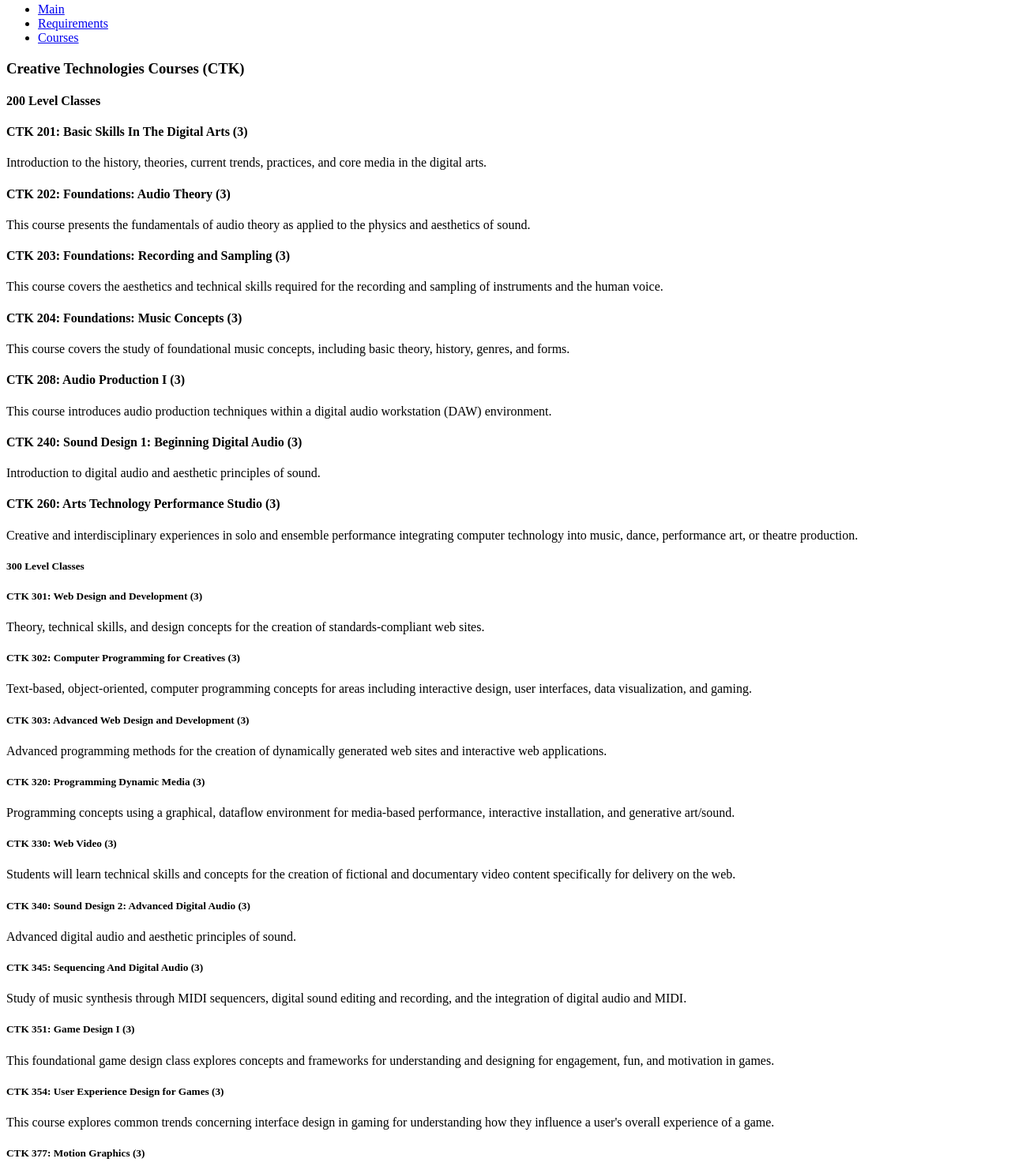
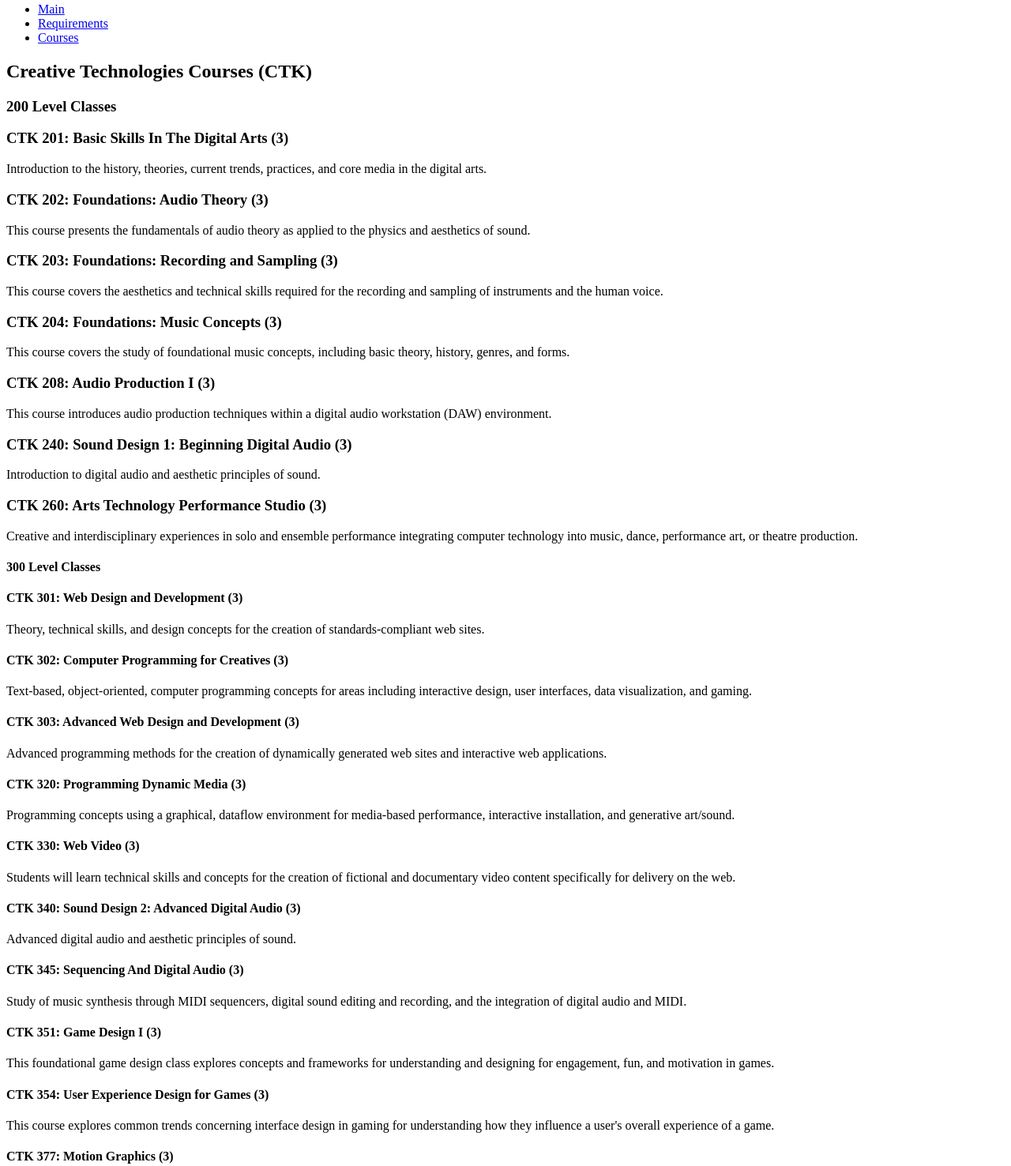
Before and after one commit to Zeebeegeebeez/CTK301, a plain HTML site: page assignment2/courses.html in a window 1280 px wide. Shown: the part 77-1553 px from the top of the page at 79% size. Drawn offline with Linux system fonts and the light colour scheme.

Commit message:
Add files via upload

```diff
--- a/assignment2/courses.html
+++ b/assignment2/courses.html
@@ -17,57 +17,57 @@
       </ul>
 
 
-  <h3>Creative Technologies Courses (CTK)</h3>
+  <h2>Creative Technologies Courses (CTK)</h2>
 
-  <h4><strong>200 Level Classes</strong></h4>
+  <h3><strong>200 Level Classes</strong></h3>
 
-  <h4><strong>CTK 201: Basic Skills In The Digital Arts (3) </strong></h4>
+  <h3><strong>CTK 201: Basic Skills In The Digital Arts (3) </strong></h3>
   <p>Introduction to the history, theories, current trends, practices, and core media in the digital arts.</p>
 
-  <h4><strong>CTK 202: Foundations: Audio Theory (3) </strong></h4>
+  <h3><strong>CTK 202: Foundations: Audio Theory (3) </strong></h3>
   <p>This course presents the fundamentals of audio theory as applied to the physics and aesthetics of sound.</p>
 
-  <h4><strong>CTK 203: Foundations: Recording and Sampling (3) </strong></h4>
+  <h3><strong>CTK 203: Foundations: Recording and Sampling (3) </strong></h3>
   <p>This course covers the aesthetics and technical skills required for the recording and sampling of instruments and the human voice.</p>
 
-  <h4><strong>CTK 204: Foundations: Music Concepts (3) </strong></h4>
+  <h3><strong>CTK 204: Foundations: Music Concepts (3) </strong></h3>
   <p>This course covers the study of foundational music concepts, including basic theory, history, genres, and forms.</p>
 
-  <h4><strong>CTK 208: Audio Production I (3)</strong></h4>
+  <h3><strong>CTK 208: Audio Production I (3)</strong></h3>
   <p>This course introduces audio production techniques within a digital audio workstation (DAW) environment.</p>
 
-  <h4><strong>CTK 240: Sound Design 1: Beginning Digital Audio (3) </strong></h4>
+  <h3><strong>CTK 240: Sound Design 1: Beginning Digital Audio (3) </strong></h3>
   <p>Introduction to digital audio and aesthetic principles of sound.</p>
 
-  <h4><strong>CTK 260: Arts Technology Performance Studio (3) </strong></h4>
+  <h3><strong>CTK 260: Arts Technology Performance Studio (3) </strong></h3>
   <P>Creative and interdisciplinary experiences in solo and ensemble performance integrating computer technology into music, dance, performance art, or theatre production.</p>
 
-  <h5><strong>300 Level Classes</strong></h5>
+  <h4><strong>300 Level Classes</strong></h4>
 
-  <h5><strong>CTK 301: Web Design and Development (3) </strong></h5>
+  <h4><strong>CTK 301: Web Design and Development (3) </strong></h4>
   <p>Theory, technical skills, and design concepts for the creation of standards-compliant web sites.</p>
 
-  <h5><strong>CTK 302: Computer Programming for Creatives (3) </strong></h5>
+  <h4><strong>CTK 302: Computer Programming for Creatives (3) </strong></h4>
   <p>Text-based, object-oriented, computer programming concepts for areas including interactive design, user interfaces, data visualization, and gaming.</p>
-  <h5><strong>CTK 303: Advanced Web Design and Development (3)</strong></h5>
+  <h4><strong>CTK 303: Advanced Web Design and Development (3)</strong></h4>
   <p>Advanced programming methods for the creation of dynamically generated web sites and interactive web applications.</p>
 
-  <h5><strong>CTK 320: Programming Dynamic Media (3) </strong></h5>
+  <h4><strong>CTK 320: Programming Dynamic Media (3) </strong></h4>
   <p>Programming concepts using a graphical, dataflow environment for media-based performance, interactive installation, and generative art/sound.</p>
 
-  <h5><strong>CTK 330: Web Video (3) </strong></h5>
+  <h4><strong>CTK 330: Web Video (3) </strong></h4>
   <p>Students will learn technical skills and concepts for the creation of fictional and documentary video content specifically for delivery on the web.</p>
-  <h5><strong>CTK 340: Sound Design 2: Advanced Digital Audio (3) </strong></h5>
+  <h4><strong>CTK 340: Sound Design 2: Advanced Digital Audio (3) </strong></h4>
   <p>Advanced digital audio and aesthetic principles of sound.</p>
 
-  <h5><strong>CTK 345: Sequencing And Digital Audio (3) </strong></h5>
+  <h4><strong>CTK 345: Sequencing And Digital Audio (3) </strong></h4>
   <p>Study of music synthesis through MIDI sequencers, digital sound editing and recording, and the integration of digital audio and MIDI.</p>
 
-  <h5><strong>CTK 351: Game Design I (3) </strong></h5>
+  <h4><strong>CTK 351: Game Design I (3) </strong></h4>
   <p>This foundational game design class explores concepts and frameworks for understanding and designing for engagement, fun, and motivation in games.</p>
-  <h5><strong>CTK 354: User Experience Design for Games (3) </strong></h5>
+  <h4><strong>CTK 354: User Experience Design for Games (3) </strong></h4>
   <p>This course explores common trends concerning interface design in gaming for understanding how they influence a user's overall experience of a game.</p>
-  <h5><strong>CTK 377: Motion Graphics (3) </strong></h5>
+  <h4><strong>CTK 377: Motion Graphics (3) </strong></h4>
   <p>Create motion graphics with compositing, animation, and visual effects (VFX) for broadcast, web, virtual and augmented reality, with focus on community engagement.</p>
 
 </body>
```
Also changed, not shown: assignment2/main.html (+2 -0 lines), assignment2/requirements.html (+1 -1 lines), assignment2/Illinois_State_Athletics_logo.svg.png (added).
